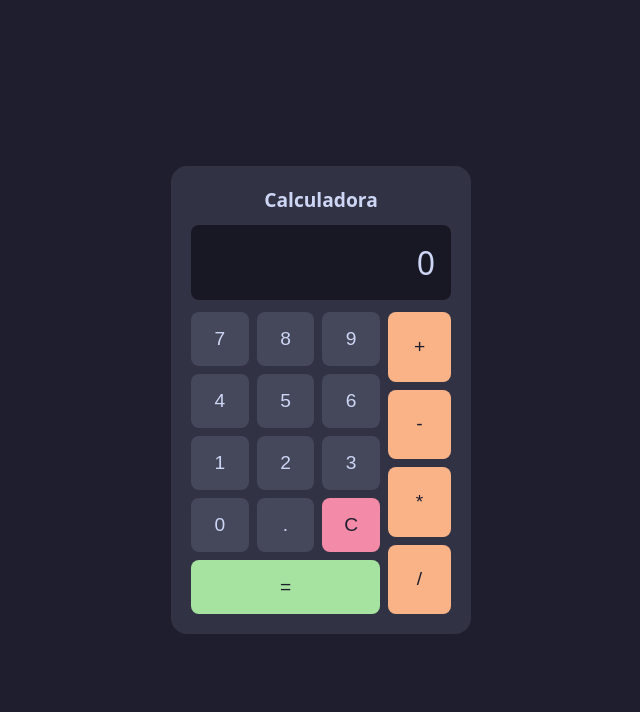
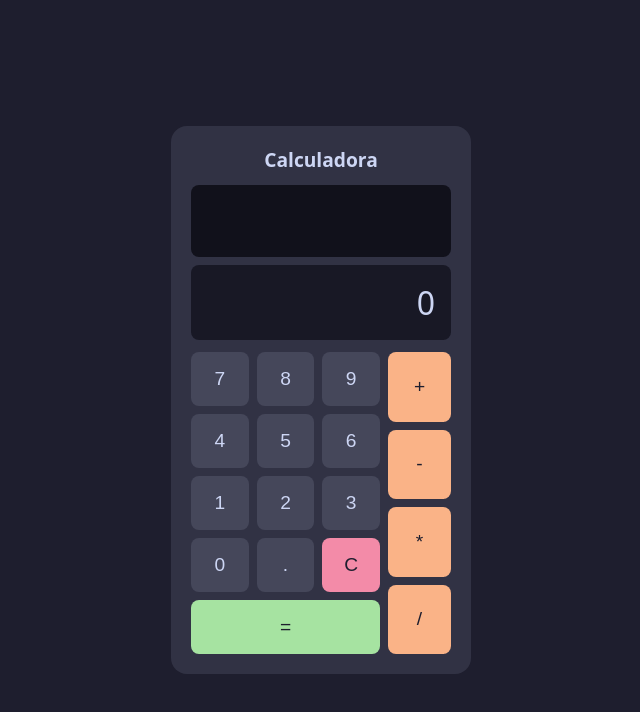
Before and after one commit to Le4ndro4lmeid4/calculadora, a React (Vite) app: page / in a window 1280 px wide. Shown: the top 712 px of the page, without its empty margins (319-959 px from the left). Built offline with nearby package versions, Linux system fonts and the light colour scheme.

Commit message:
missao 4 e 5

```diff
--- a/src/App.jsx
+++ b/src/App.jsx
@@ -1,6 +1,7 @@
 import { useState } from 'react'
 import Display from './components/Display.jsx'
 import Botao from './components/Botao.jsx'
+import Historico from './components/Historico.jsx'
 import { somar, subtrair, multiplicar, dividir } from './utils/operacoes.js'
 
 const NUMEROS = ['7', '8', '9', '4', '5', '6', '1', '2', '3', '0']
@@ -31,6 +32,7 @@ export default function App() {
   const [anterior, setAnterior] = useState(null)
   const [operador, setOperador] = useState(null)
   const [novoNumero, setNovoNumero] = useState(true)
+  const [historico, setHistorico] = useState([])
 
   function digitarNumero(n) {
     if (novoNumero) {
@@ -57,12 +59,20 @@ export default function App() {
     setNovoNumero(true)
   }
 
+  // Registra uma operação concluída ("a op b = resultado") no histórico.
+  // A exibição corta para as últimas 3 (Historico recebe historico.slice(-3)).
+  // Erros de cálculo não são registrados — o catch chama mostrarErro() sem passar daqui.
+  function registrarNoHistorico(a, op, b, resultado) {
+    setHistorico([...historico, `${a} ${op} ${b} = ${resultado}`])
+  }
+
   function escolherOperador(op) {
     if (display === 'Erro') return
     const atual = Number(display)
     if (anterior !== null && operador && !novoNumero) {
       try {
         const resultado = calcular(anterior, atual, operador)
+        registrarNoHistorico(anterior, operador, atual, resultado)
         setDisplay(String(resultado))
         setAnterior(resultado)
       } catch {
@@ -79,7 +89,9 @@ export default function App() {
   function igual() {
     if (anterior === null || !operador) return
     try {
-      const resultado = calcular(anterior, Number(display), operador)
+      const b = Number(display)
+      const resultado = calcular(anterior, b, operador)
+      registrarNoHistorico(anterior, operador, b, resultado)
       setDisplay(String(resultado))
       setAnterior(null)
       setOperador(null)
@@ -96,11 +108,10 @@ export default function App() {
     setNovoNumero(true)
   }
 
-  // TODO: histórico de operações
-
   return (
     <div className="calculadora">
       <h1>Calculadora</h1>
+      <Historico itens={historico.slice(-3)} />
       <Display valor={display} />
       <div className="teclado">
         <div className="numeros">
--- /dev/null
+++ b/src/components/Historico.jsx
@@ -0,0 +1,14 @@
+// Histórico das operações concluídas, exibido acima do display.
+// Recebe apenas a lista de strings pronta (ex.: "2 + 3 = 5") — a lógica
+// de registro fica no App.
+export default function Historico({ itens }) {
+  return (
+    <div className="historico">
+      {itens.map((item, i) => (
+        <div key={i} className="historico-item">
+          {item}
+        </div>
+      ))}
+    </div>
+  )
+}
--- a/src/index.css
+++ b/src/index.css
@@ -30,6 +30,24 @@ h1 { margin: 0 0 12px; font-size: 1.2rem; text-align: center; }
   overflow-x: auto;
 }
 
+/* Histórico: acima do display, discreto, altura fixa para as últimas 3 linhas
+   (evita salto de layout quando vazio). O próprio componente esconde linhas
+   extras e o App já corta para as últimas 3. */
+.historico {
+  min-height: 4.5rem;
+  margin-bottom: 8px;
+  padding: 10px 16px;
+  border-radius: 8px;
+  background: #11111b;
+  color: #6c7086;
+  font-size: 0.85rem;
+  text-align: right;
+  overflow-y: hidden;
+  display: flex;
+  flex-direction: column;
+  justify-content: flex-end;
+}
+
 .teclado { display: flex; gap: 8px; }
 .numeros { flex: 3; display: grid; grid-template-columns: repeat(3, 1fr); gap: 8px; }
 .operadores { flex: 1; display: flex; flex-direction: column; gap: 8px; }
```
Also changed, not shown: 1 other file (tests, documents, lock files or other folders).
